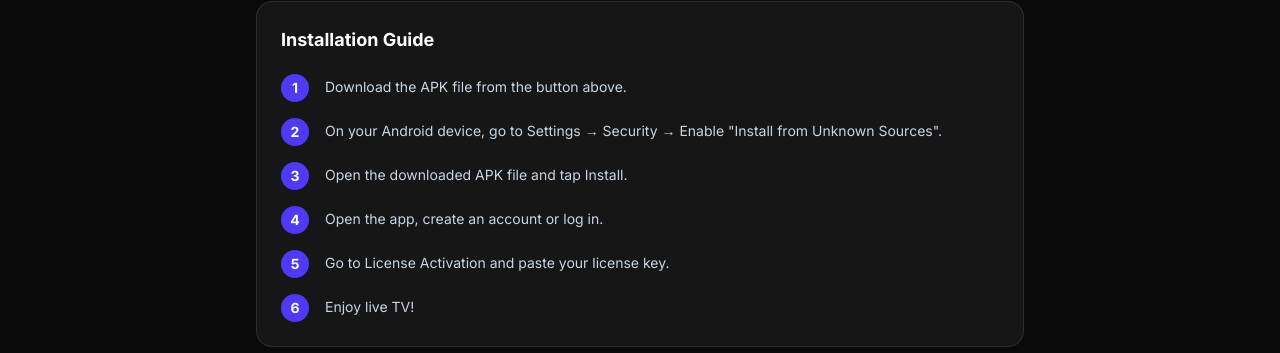
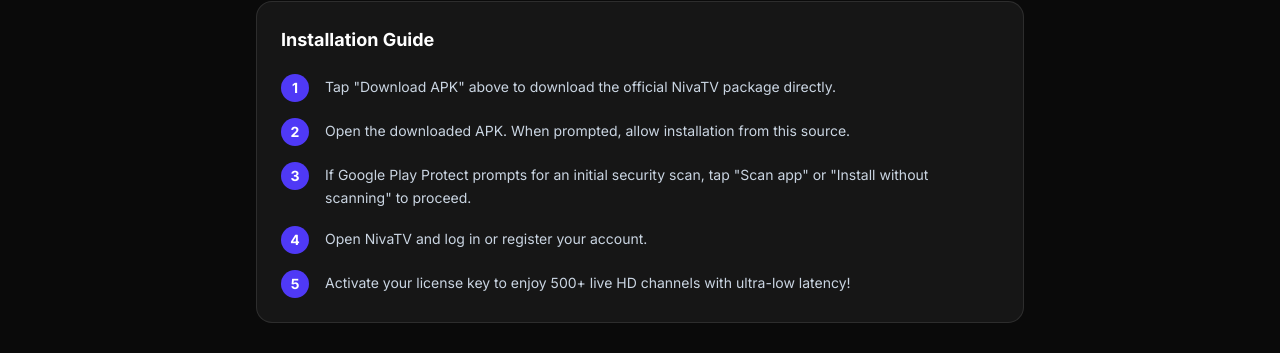
Before and after one commit to rajakumar865465/iptv, a Next.js app in the folder frontend/: page /download in a window 1280 px wide. Shown: the part 533-886 px from the top of the page. Built offline with nearby package versions, Linux system fonts and the light colour scheme; no server answers.

Commit message:
Build and deploy officially signed release APK with v1/v2/v3/v4 signatures and Play Protect hardening

```diff
--- a/frontend/src/app/(public)/download/page.tsx
+++ b/frontend/src/app/(public)/download/page.tsx
@@ -11,13 +11,13 @@
 export const dynamic = 'force-dynamic';
 
 const INSTALL_STEPS = [
-  { step: 1, text: 'Download the APK file from the button above.' },
-  { step: 2, text: 'On your Android device, go to Settings → Security → Enable "Install from Unknown Sources".' },
-  { step: 3, text: 'Open the downloaded APK file and tap Install.' },
-  { step: 4, text: 'Open the app, create an account or log in.' },
-  { step: 5, text: 'Go to License Activation and paste your license key.' },
-  { step: 6, text: 'Enjoy live TV!' },
+  { step: 1, text: 'Tap "Download APK" above to download the official NivaTV package directly.' },
+  { step: 2, text: 'Open the downloaded APK. When prompted, allow installation from this source.' },
+  { step: 3, text: 'If Google Play Protect prompts for an initial security scan, tap "Scan app" or "Install without scanning" to proceed.' },
+  { step: 4, text: 'Open NivaTV and log in or register your account.' },
+  { step: 5, text: 'Activate your license key to enjoy 500+ live HD channels with ultra-low latency!' },
 ];
+
 
 function toDirectDownloadUrl(url: string | null | undefined): string {
   if (!url) return '/downloads/app-release.apk';
```
Also changed, not shown: 3 other files (tests, documents, lock files or other folders).
